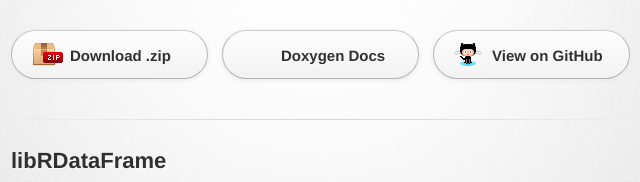
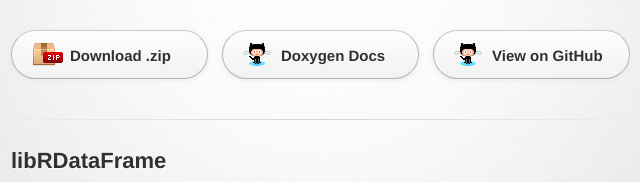
Before and after one commit to medmatix/libRDataFrame, a plain HTML site: page index.html in a window 1280 px wide. Shown: the part 158-340 px from the top of the page, 319-959 px from the left. Drawn offline with Linux system fonts and the light colour scheme; a web font is replaced by a local one.

Commit message:
Update stylesheet.css

```diff
--- a/stylesheets/stylesheet.css
+++ b/stylesheets/stylesheet.css
@@ -155,7 +155,7 @@ a.button span {
 #download-zip span {
   background: transparent url(../images/zip-icon.png) 12px 50% no-repeat;
 }
-#view-doxygen-docs span {
+#doxygen-docs span {
   background: transparent url(../images/octocat-icon.png) 12px 50% no-repeat;
 }
 #view-on-github span {
```
